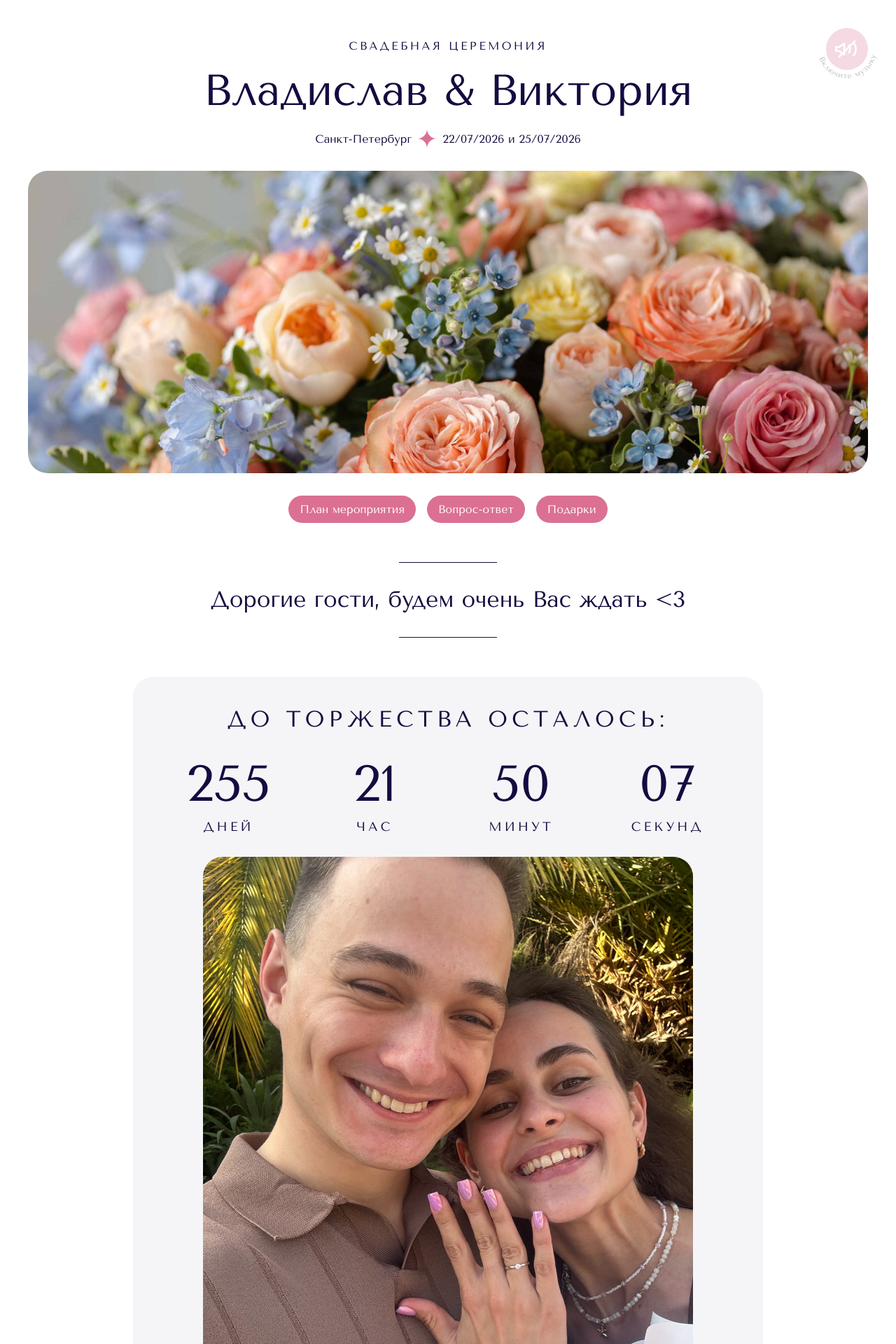
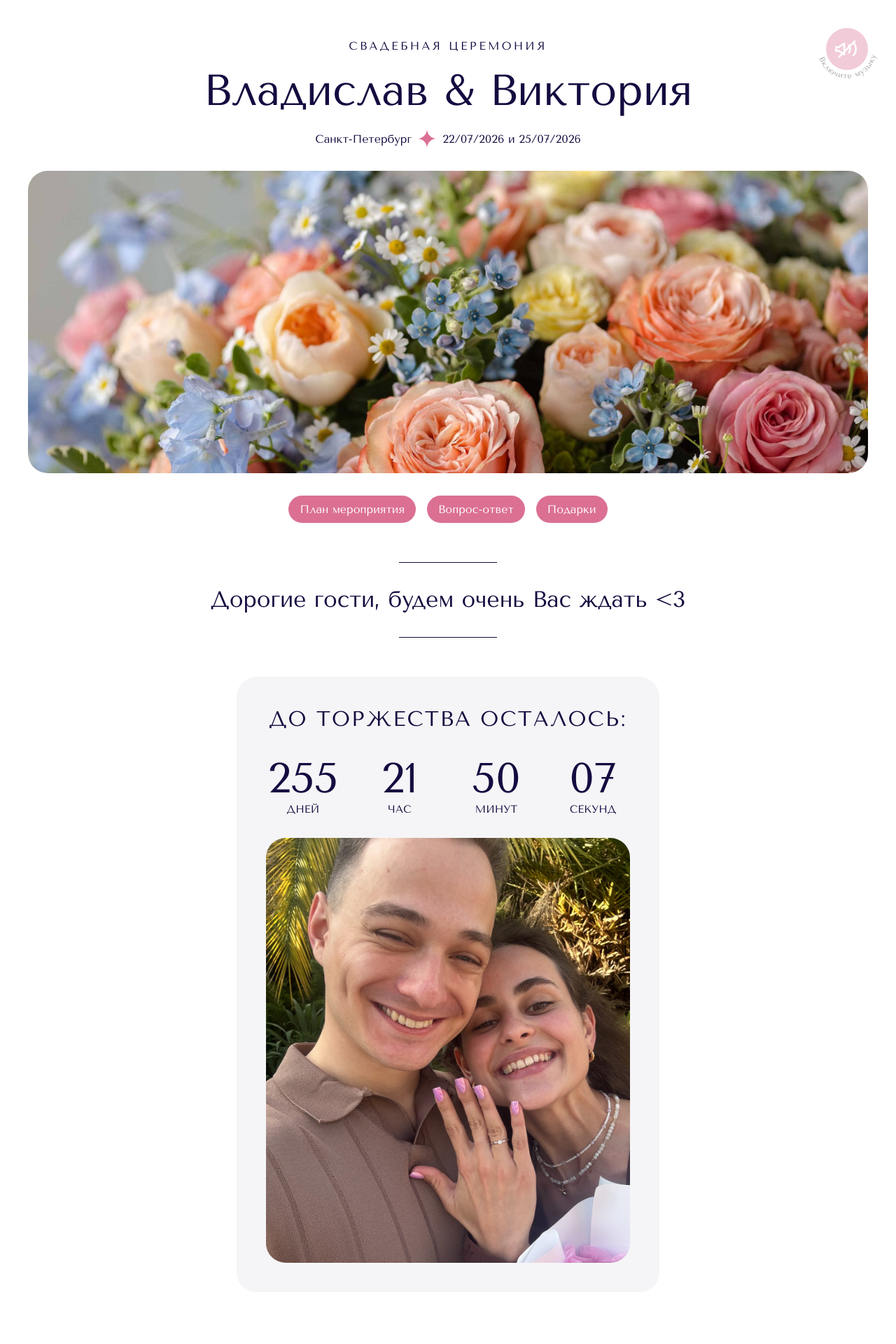
Before and after one commit to vladosrus/wedding-vlad-vika, a Next.js app: page / in a window 1280 px wide. Shown: the top 1920 px of the page at 70% size. Built offline with nearby package versions, Linux system fonts and the light colour scheme.

Commit message:
Фиксы адаптивов и прочего

```diff
--- a/src/components/Countdown/Countdown.jsx
+++ b/src/components/Countdown/Countdown.jsx
@@ -26,17 +26,16 @@ const Countdown = () => {
   return (
     <SectionWrapper>
       <VStack
-        w="full"
         maxW={{ mobile: '500px', laptop: '900px' }}
         gap={{ mobile: '20px', laptop: '32px' }}
         bg="rgba(20, 12, 64, 0.04)"
         borderRadius="28px"
-        p={{ mobile: '28px 18px 18px', laptop: '42px 48px 48px' }}
+        p={{ mobile: '28px 18px 18px', laptop: '42px' }}
       >
         <Text
           as="h2"
-          fontSize={{ mobile: '19px', laptop: '32px' }}
-          letterSpacing="6px"
+          fontSize={{ mobile: '13px', tablet: '19px', laptop: '30px' }}
+          letterSpacing="2px"
           textTransform="uppercase"
           textAlign="center"
         >
@@ -45,20 +44,16 @@ const Countdown = () => {
 
         <SimpleGrid
           w="full"
-          columns={{ mobile: 2, xms: 4 }}
-          gap={{ mobile: '18px', laptop: '32px' }}
+          columns={{ mobile: 2, smallMobile: 4 }}
+          gap={{ mobile: '10px', laptop: '32px' }}
         >
           {countdownItems.map(({ labels, value }) => (
-            <VStack key={labels[0]} gap="8px" textAlign="center">
-              <Text fontSize={{ mobile: '32px', tablet: '40px', laptop: '72px' }}>
+            <VStack key={labels[0]} gap="0" textAlign="center">
+              <Text fontSize={{ mobile: '32px', tablet: '40px', laptop: '60px' }}>
                 {String(value).padStart(2, '0')}
               </Text>
 
-              <Text
-                fontSize={{ mobile: '10px', tablet: '14px', laptop: '18px' }}
-                letterSpacing="4px"
-                textTransform="uppercase"
-              >
+              <Text fontSize={{ mobile: '10px', laptop: '15px' }} textTransform="uppercase">
                 {pluralize(value, labels)}
               </Text>
             </VStack>
@@ -67,7 +62,7 @@ const Countdown = () => {
 
         <Flex
           w="full"
-          maxW={{ laptop: '700px' }}
+          maxW={{ smallMobile: '260px', tablet: '360px', laptop: '520px' }}
           borderRadius={{ mobile: '18px', laptop: '28px' }}
           overflow="hidden"
         >
--- a/src/components/MusicToggle/MusicToggle.jsx
+++ b/src/components/MusicToggle/MusicToggle.jsx
@@ -18,10 +18,12 @@ const MusicToggle = () => {
   return (
     <Box
       position="fixed"
-      inset={{ mobile: '-5px -5px auto auto', laptop: '10px 10px auto auto' }}
+      inset={{ mobile: '0px 0px auto auto', laptop: '10px 10px auto auto' }}
       zIndex="docked"
+      cursor="pointer"
+      onClick={toggle}
     >
-      <Box position="relative" boxSize={{ mobile: '60px', tablet: '80px', laptop: '120px' }}>
+      <Box position="relative" boxSize={{ mobile: '70px', tablet: '80px', laptop: '120px' }}>
         <Circle
           size={{ mobile: '30px', tablet: '40px', laptop: '60px' }}
           bg="ourAccent"
@@ -30,9 +32,7 @@ const MusicToggle = () => {
           left="50%"
           transform="translate(-50%, -50%)"
           color="white"
-          cursor="pointer"
           animation={!isPlaying && `${pulse} 2.5s linear infinite`}
-          onClick={toggle}
           zIndex="2"
         >
           <MusicIcon isMuted={!isPlaying} />
--- a/src/theme.js
+++ b/src/theme.js
@@ -2,7 +2,7 @@ import { extendTheme } from '@chakra-ui/react';
 
 const breakpoints = {
   mobile: '0px',
-  xms: '400px',
+  smallMobile: '320px',
   tablet: '656px',
   laptop: '992px',
   desktop: '1441px',
```
